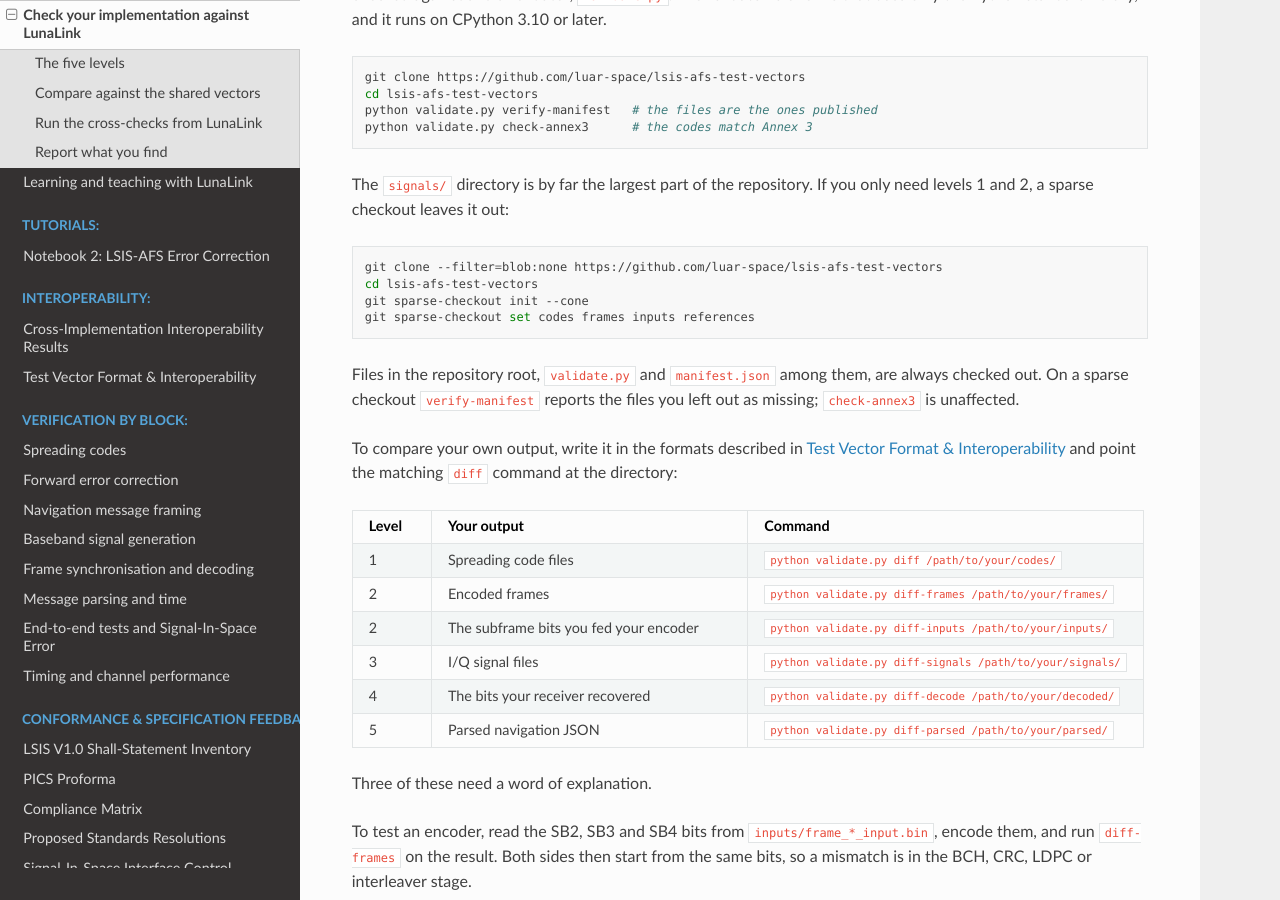
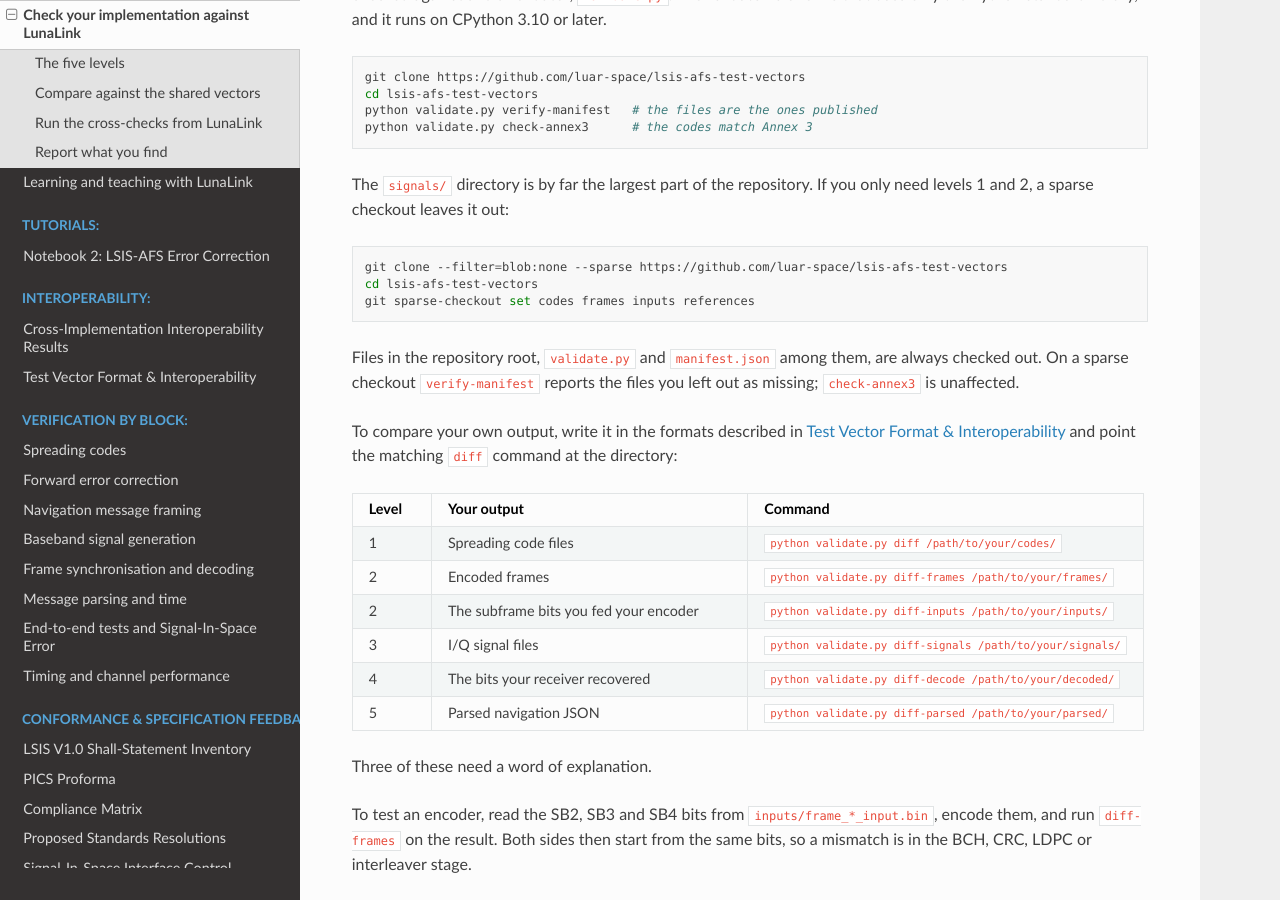
Before and after one commit to luar-space/lunalink, a Sphinx documentation site: the page built from docs/interoperate.rst, in a window 1280 px wide and 900 px high, scrolled down 992 px. Built offline with Sphinx 7.4.7 and the Read the Docs theme 3.1.0, drawn with Linux system fonts in a browser that asks for light colours; pages that are not in the unit, such as notebooks, are missing from menus.

Commit message:
docs: clone the vector repository sparse from the start
Without --sparse the clone checks out signals/ before the sparse-checkout
commands remove it, so nothing is saved on the download.

Co-Authored-By: Claude Opus 5.5 (1M context) <noreply@anthropic.com>

```diff
--- a/docs/interoperate.rst
+++ b/docs/interoperate.rst
@@ -79,9 +79,8 @@ you only need levels 1 and 2, a sparse checkout leaves it out:
 
 .. code-block:: bash
 
-   git clone --filter=blob:none https://github.com/luar-space/lsis-afs-test-vectors
+   git clone --filter=blob:none --sparse https://github.com/luar-space/lsis-afs-test-vectors
    cd lsis-afs-test-vectors
-   git sparse-checkout init --cone
    git sparse-checkout set codes frames inputs references
 
 Files in the repository root, ``validate.py`` and ``manifest.json`` among
```
